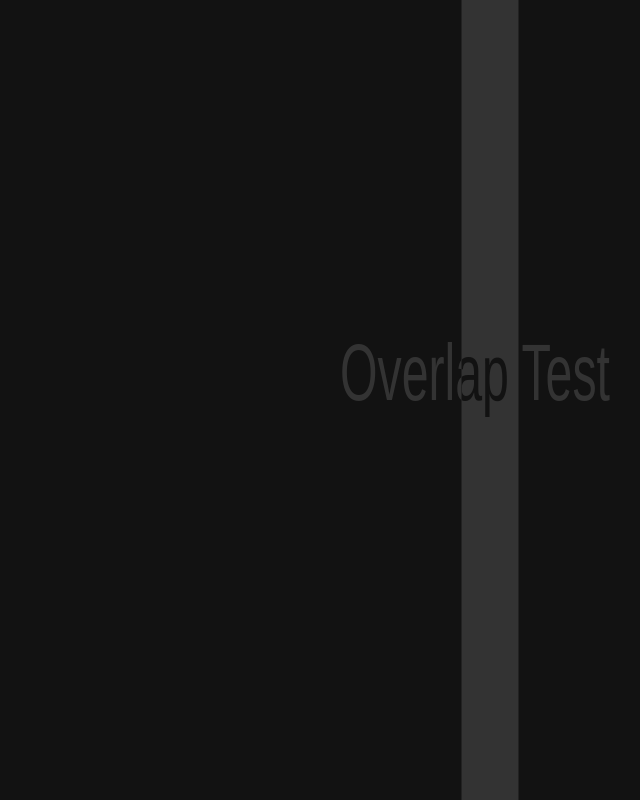
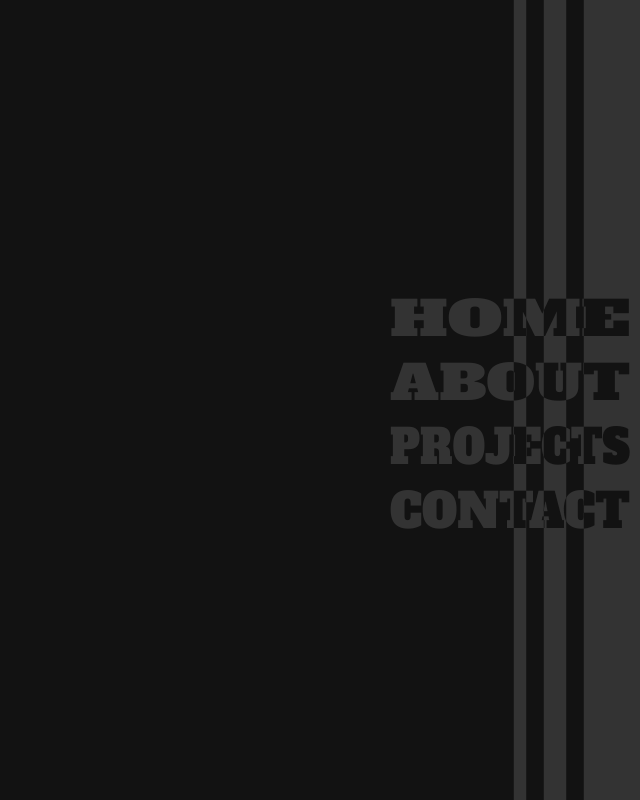
Before and after one commit to nikolaybutnik/neo-vector-dev, a Vue app: page / in a window 1280 px wide. Shown: the whole page, without its empty margins (640-1280 px from the left). Built offline with nearby package versions, Linux system fonts and the light colour scheme.

Commit message:
Break out link items, and apply initial styling to svgs

```diff
--- a/src/App.vue
+++ b/src/App.vue
@@ -49,7 +49,7 @@
 
 <script lang="ts">
 import { defineComponent, ref, onMounted } from "vue";
-import SideNav from "./components/SideNav.vue";
+import SideNav from "./components/SideNav/SideNav.vue";
 
 export default defineComponent({
   name: "App",
--- a/src/components/SideNav.vue
+++ /dev/null
@@ -1,92 +0,0 @@
-<template>
-  <div class="container">
-    <div class="graphics">
-      <svg
-        xmlns="http://www.w3.org/2000/svg"
-        viewBox="0 0 100 100"
-        preserveAspectRatio="none"
-        width="100%"
-        height="100%"
-      >
-        <path
-          class="main-line"
-          d="M91 0 L91 100"
-          stroke="#333333"
-          stroke-width="19"
-        />
-
-        <mask id="text-mask">
-          <path
-            class="main-line-mask"
-            d="M91 0 L91 200"
-            stroke="white"
-            stroke-width="19"
-            fill="none"
-          />
-        </mask>
-
-        <text
-          x="0"
-          y="50"
-          font-size="10"
-          font-family="Arial"
-          fill="#333333"
-          textLength="90"
-          lengthAdjust="spacingAndGlyphs"
-        >
-          Overlap Test
-        </text>
-        <text
-          x="0"
-          y="50"
-          font-size="10"
-          font-family="Arial"
-          fill="#121212"
-          textLength="90"
-          lengthAdjust="spacingAndGlyphs"
-          mask="url(#text-mask)"
-        >
-          Overlap Test
-        </text>
-      </svg>
-    </div>
-  </div>
-</template>
-
-<script lang="ts">
-import { defineComponent } from "vue";
-
-export default defineComponent({
-  name: "SideNav",
-  setup() {
-    return {};
-  },
-});
-</script>
-
-<style scoped lang="scss">
-.container {
-  width: 300px;
-  height: 100%;
-  align-self: flex-end;
-  display: flex;
-  position: relative;
-
-  .main-line-mask,
-  .main-line {
-    animation: move-path 4s infinite ease-in-out;
-  }
-
-  @keyframes move-path {
-    0% {
-      transform: translateX(0);
-    }
-    50% {
-      transform: translateX(-82%);
-    }
-    100% {
-      transform: translateX(0);
-    }
-  }
-}
-</style>
--- /dev/null
+++ b/src/components/SideNav/SideNav.vue
@@ -0,0 +1,103 @@
+<template>
+  <div class="container">
+    <svg
+      xmlns="http://www.w3.org/2000/svg"
+      viewBox="0 0 100 100"
+      preserveAspectRatio="none"
+      width="100%"
+      height="100%"
+    >
+      <path
+        class="main-line"
+        d="M89 0 L89 100"
+        stroke="#333333"
+        stroke-width="23"
+      />
+      <path
+        class="secondary-line-1"
+        d="M66 0 L66 100"
+        stroke="#333333"
+        stroke-width="9"
+      />
+      <path
+        class="secondary-line-2"
+        d="M52 0 L52 100"
+        stroke="#333333"
+        stroke-width="5"
+      />
+      <!-- <path
+        class="secondary-line-3"
+        d="M52 0 L52 100"
+        stroke="#333333"
+        stroke-width="2"
+      /> -->
+
+      <mask id="text-mask">
+        <path
+          class="main-line-mask"
+          d="M89 0 L89 100"
+          stroke="white"
+          stroke-width="23"
+        />
+        <path
+          class="secondary-line-mask-1"
+          d="M66 0 L66 100"
+          stroke="white"
+          stroke-width="9"
+        />
+        <path
+          class="secondary-line-mask-2"
+          d="M52 0 L52 100"
+          stroke="white"
+          stroke-width="5"
+        />
+        <!-- <path
+          class="secondary-line-mask-3"
+          d="M52 0 L52 100"
+          stroke="white"
+          stroke-width="2"
+        /> -->
+      </mask>
+
+      <g class="link-items">
+        <LinkItem
+          v-for="(item, index) in items"
+          :key="index"
+          :text="item.text"
+          :xCoordinate="item.x"
+          :yCoordinate="item.y"
+        />
+      </g>
+    </svg>
+  </div>
+</template>
+
+<script lang="ts">
+import { defineComponent } from "vue";
+import LinkItem from "./components/LinkItem.vue";
+
+export default defineComponent({
+  name: "SideNav",
+  components: { LinkItem },
+  setup() {
+    const items = [
+      { text: "HOME", x: 0, y: 42 },
+      { text: "ABOUT", x: 0, y: 50 },
+      { text: "PROJECTS", x: 0, y: 58 },
+      { text: "CONTACT", x: 0, y: 66 },
+    ];
+
+    return { items };
+  },
+});
+</script>
+
+<style scoped lang="scss">
+.container {
+  width: 250px;
+  height: 100%;
+  align-self: flex-end;
+  display: flex;
+  position: relative;
+}
+</style>
--- /dev/null
+++ b/src/components/SideNav/components/LinkItem.vue
@@ -0,0 +1,59 @@
+<template>
+  <g>
+    <text
+      class="nav-link-text"
+      :x="xCoordinate"
+      :y="yCoordinate"
+      font-size="6"
+      fill="#333333"
+      textLength="96"
+      lengthAdjust="spacingAndGlyphs"
+    >
+      {{ text }}
+    </text>
+
+    <text
+      class="nav-link-text"
+      :x="xCoordinate"
+      :y="yCoordinate"
+      font-size="6"
+      fill="#121212"
+      textLength="96"
+      lengthAdjust="spacingAndGlyphs"
+      mask="url(#text-mask)"
+    >
+      {{ text }}
+    </text>
+  </g>
+</template>
+
+<script lang="ts">
+import { defineComponent, PropType } from "vue";
+
+export default defineComponent({
+  name: "LinkItem",
+  props: {
+    text: {
+      required: true,
+      type: String as PropType<string>,
+    },
+    xCoordinate: {
+      required: true,
+      type: Number as PropType<number>,
+    },
+    yCoordinate: {
+      required: true,
+      type: Number as PropType<number>,
+    },
+  },
+});
+</script>
+
+<style scoped lang="scss">
+text {
+  -webkit-user-select: none; /* Safari */
+  -ms-user-select: none; /* IE 10 and IE 11 */
+  user-select: none; /* Standard syntax */
+  cursor: pointer;
+}
+</style>
--- a/src/styles/global.scss
+++ b/src/styles/global.scss
@@ -1,6 +1,21 @@
+@import url('https://fonts.googleapis.com/css2?family=Alfa+Slab+One&family=Orbitron:wght@400..900&display=swap');
+
 body {
   box-sizing: border-box;
   margin: 0;
   height: 100vh;
   overscroll-behavior: none;
 }
+
+// .nav-link-text {
+//   font-family: 'Orbitron', serif;
+//   font-optical-sizing: auto;
+//   font-weight: 900;
+//   font-style: normal;
+// }
+
+.nav-link-text {
+  font-family: 'Alfa Slab One', serif;
+  font-weight: 400;
+  font-style: normal;
+}
```
